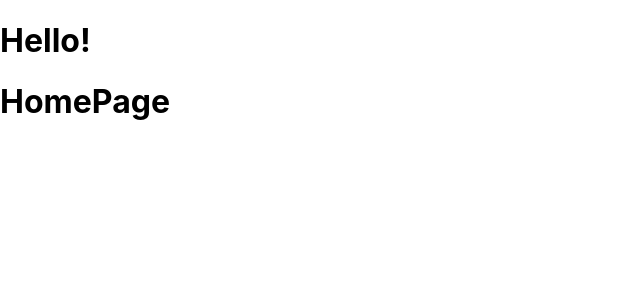
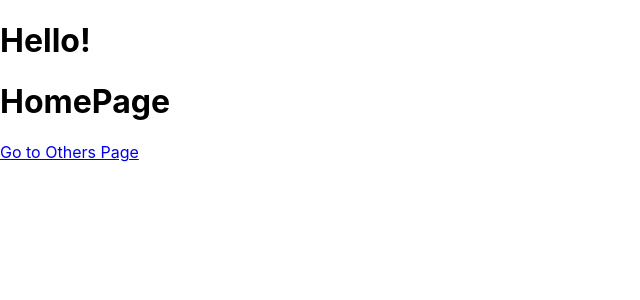
Before and after one commit to amalkk1994/react-concepts-practice, a React (Create React App) app: page / in a window 1280 px wide. Shown: the top 300 px of the page, without its empty margins (0-640 px from the left). Built offline with nearby package versions, Linux system fonts and the light colour scheme.

Commit message:
route based code splitting

```diff
--- a/src/App.js
+++ b/src/App.js
@@ -1,16 +1,22 @@
 import "./App.css";
+import React, { Suspense } from "react";
 import { Routes, Route } from "react-router-dom";
-import HomePage from "./pages/HomePage";
-import OthersPage from "./pages/OthersPage";
+//import HomePage from "./pages/HomePage";
+//import OthersPage from "./pages/OthersPage";
+
+const HomePage = React.lazy(() => import("./pages/HomePage"));
+const OthersPage = React.lazy(() => import("./pages/OthersPage"));
 
 function App() {
   return (
     <div>
       <h1>Hello!</h1>
-      <Routes>
-        <Route path="/" element={<HomePage />} exact />
-        <Route path="/OthersPage" element={<OthersPage />} />
-      </Routes>
+      <Suspense fallback={<div>Loading page...</div>}>
+        <Routes>
+          <Route path="/" element={<HomePage />} exact />
+          <Route path="/otherspage" element={<OthersPage />} />
+        </Routes>
+      </Suspense>
     </div>
   );
 }
--- a/src/components/MathAdd.js
+++ b/src/components/MathAdd.js
@@ -7,9 +7,11 @@ import("../Utils/MathUtils").then((math) => {
 const MathAdd = () => {
   const sum = add(5, 6);
 
+  /*
   if (Math.random() > 0.5) {
     throw new Error("Some Error due to random");
   }
+  */
 
   return (
     <div>
--- a/src/pages/HomePage.js
+++ b/src/pages/HomePage.js
@@ -1,7 +1,10 @@
+import { Link } from "react-router-dom";
+
 const HomePage = () => {
   return (
     <div>
       <h1>HomePage</h1>
+      <Link to="/otherspage">Go to Others Page</Link>
     </div>
   );
 };
--- a/src/pages/OthersPage.js
+++ b/src/pages/OthersPage.js
@@ -1,8 +1,10 @@
 import Container from "../components/Container";
+import { Link } from "react-router-dom";
 
 const OthersPage = () => {
   return (
     <div>
+      <Link to="/">Back to Home</Link>
       <h1>Others page!</h1>
       <Container />
     </div>
```
